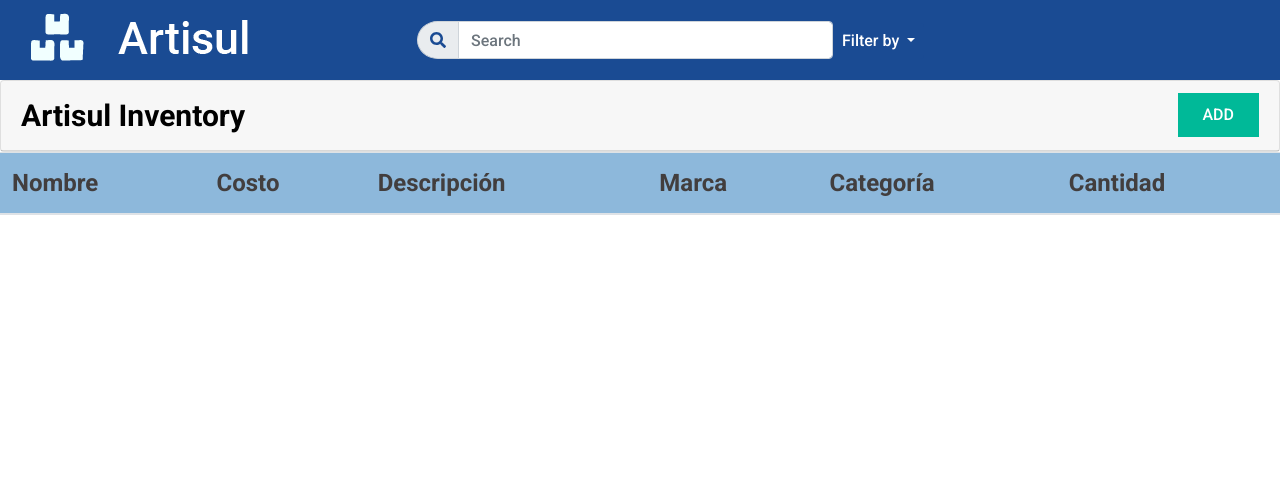
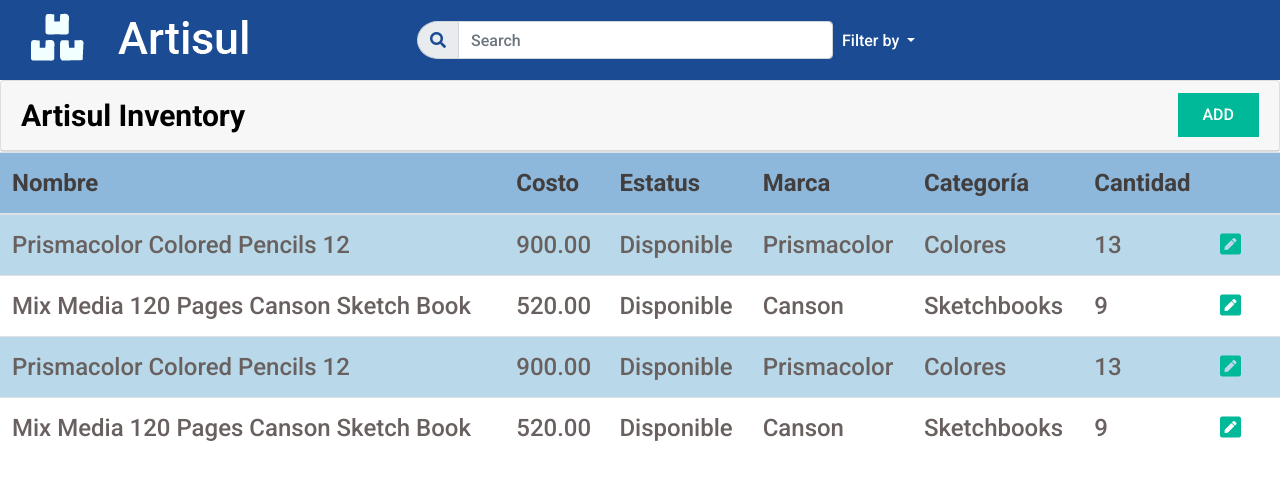
Before and after one commit to linda817/Artisul, a PHP site: page /Productos/manejo_inventario.php in a window 1280 px wide. Shown: the top 480 px of the page. Run offline with PHP 8.4, Linux system fonts and the light colour scheme; data that the repository does not hold is empty; some libraries are stand-ins or nearby versions.

Commit message:
Add files via upload
Mi parte

```diff
--- a/artisul/Productos/manejo_inventario.php
+++ b/artisul/Productos/manejo_inventario.php
@@ -1,11 +1,4 @@
 <?php
-require_once ('../Tablas/Producto.php');
-
-$Producto = new Producto();
-
-$listado = $Producto->listado();
-
-print_r($listado);
 
 ?>
 <!doctype html>
@@ -79,41 +72,62 @@ print_r($listado);
             <tr>
                 <th scope="col">Nombre</th>
                 <th scope="col">Costo</th>
-                <th scope="col">Descripción</th>
+                <th scope="col">Estatus</th>
                 <th scope="col">Marca</th>
                 <th scope="col">Categoría</th>
                 <th scope="col">Cantidad</th>
+                <th scope="col"></th>
+                <th scope="col"></th>
             </tr>
             </thead>
             <tbody>
-            <?php
-                foreach ($listado as $key){
-            ?>
-                <tr>
-                    <td><?php echo $key["nombreProducto"] ?></td>
-                    <td><?php echo $key["costoProducto"] ?></td>
-                    <td><?php echo $key["descripcionProducto"] ?></td>
-                    <td><?php echo $key["nombreMarca"] ?></td>
-                    <td><?php echo $key["nombreCategoria"] ?></td>
-                    <td><?php echo $key["cantidadProducto"] ?></td>
-                    <td>
-                        <a href="editar.php?id=<?php echo $key['idProducto']?>">
-                            <i class="fa fa-edit"></i>
-                        </a>
-                    </td>
-                </tr>
-            <?php
-                }
-            ?>
+            <tr>
+                <td>Prismacolor Colored Pencils 12</td>
+                <td>900.00</td>
+                <td>Disponible</td>
+                <td>Prismacolor</td>
+                <td>Colores</td>
+                <td>13</td>
+                <td><a href="#"><i class="fas fa-pen-square edit-icon"></i></a><td>
+            </tr>
+            <tr>
+                <td>Mix Media 120 Pages Canson Sketch
+                    Book</td>
+                <td>520.00</td>
+                <td>Disponible</td>
+                <td>Canson</td>
+                <td>Sketchbooks</td>
+                <td>9</td>
+                <td><a href="#"><i class="fas fa-pen-square edit-icon"></i></a><td>
+            </tr>
+            <tr>
+                <td>Prismacolor Colored Pencils 12</td>
+                <td>900.00</td>
+                <td>Disponible</td>
+                <td>Prismacolor</td>
+                <td>Colores</td>
+                <td>13</td>
+                <td><a href="#"><i class="fas fa-pen-square edit-icon"></i></a><td>
+            </tr>
+            <tr>
+                <td>Mix Media 120 Pages Canson Sketch
+                    Book</td>
+                <td>520.00</td>
+                <td>Disponible</td>
+                <td>Canson</td>
+                <td>Sketchbooks</td>
+                <td>9</td>
+                <td><a href="#"><i class="fas fa-pen-square edit-icon"></i></a><td>
+            </tr>
             </tbody>
         </table>
     </section>
 
-    <script src="https://code.jquery.com/jquery-3.5.1.min.js" crossorigin="anonymous"></script>
-    <script src="https://cdnjs.cloudflare.com/ajax/libs/font-awesome/5.13.0/js/all.min.js" crossorigin="anonymous"></script>
-    <script src="https://stackpath.bootstrapcdn.com/bootstrap/4.5.0/js/bootstrap.bundle.min.js" crossorigin="anonymous"></script>
-    <script src="https://cdn.datatables.net/1.10.20/js/jquery.dataTables.min.js" crossorigin="anonymous"></script>
-    <script src="https://cdn.datatables.net/1.10.20/js/dataTables.bootstrap4.min.js" crossorigin="anonymous"></script>
-    <script src="../js/scripts.js"></script>
+
+
+
+
+	<script src="../js/jquery.min.js"></script>
+	<script src="../js/bootstrap.min.js"></script>
 </body>
 </html>
--- a/artisul/Tablas/Producto.php
+++ b/artisul/Tablas/Producto.php
@@ -69,7 +69,7 @@ public $idMarca;
                   from productos p
                   inner join productos_proveedores pr on pr.idProveedor = p.idProveedor
                   inner join productos_marcas m on m.idMarca = p.idMarca
-                  inner join productos_categorias tp on tp.idCategoria = p.idCategoria";
+                  inner join productos_categoria tp on tp.idCategirua = p.idCategoria";
         $sql = fn_EjecutarQuery($query);
 
         while ( $sRow = fn_ExtraerQuery($sql) ){
--- a/artisul/funciones/bd.php
+++ b/artisul/funciones/bd.php
@@ -2,7 +2,7 @@
 
 function fn_ConectarBD()
 {
-    $dbhost = "localhost";
+    $dbhost = "127.0.0.2";
     $dbuser = "root";
     $dbpass = "Pass123.";
     $db = "artisul";
```
Also changed, not shown: artisul/Categorias/adicionar_categoria.php (added, +115 -0 lines), artisul/Marcas/adicionar_marca.php (added, +115 -0 lines), artisul/css/style.css (+26 -28 lines).
